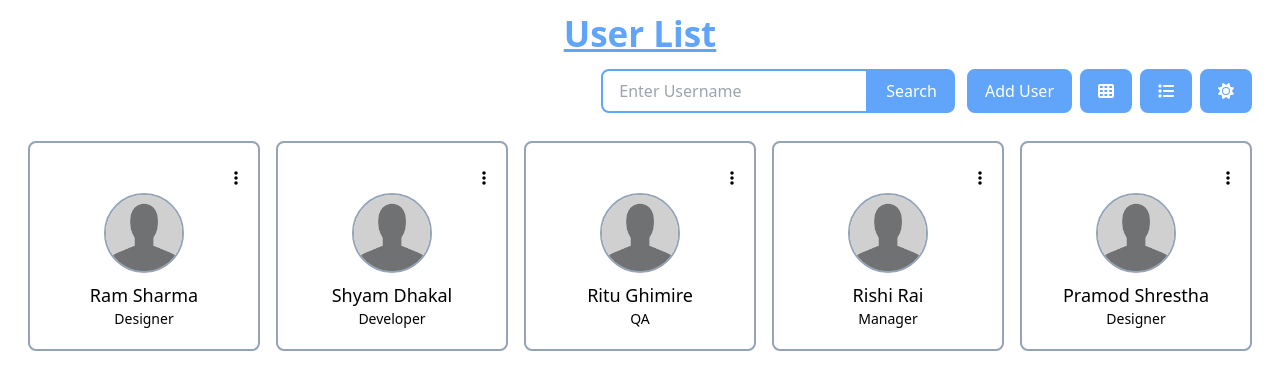
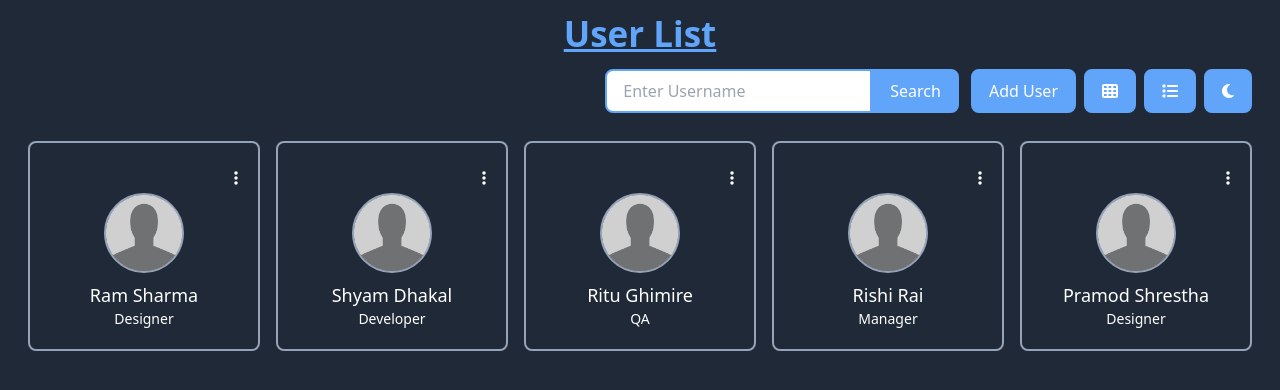
Before and after one commit to SanjeevMhn/userCrud, a React (Vite) app: page / in a window 1280 px wide. Shown: the top 390 px of the page. Built offline with nearby package versions, Linux system fonts and the light colour scheme.

Commit message:
[CHANGED]: changed default color scheme to dark mode

```diff
--- a/src/App.jsx
+++ b/src/App.jsx
@@ -1,11 +1,10 @@
-import React, { createContext, useRef, useState } from 'react';
+import React, { createContext, useContext, useRef, useState } from 'react';
 import Header from './components/Header';
 import MainContent from './components/MainContent';
 import AddUserForm from './components/AddUserForm';
 import { ThemeContext } from './context/ThemeContext';
 
 const App = () => {
-
   let defaultUserImage = './src/assets/user.png';
   let [addUserForm, setAddUserForm] = useState(false);
   let [showDropDown, setShowDropDown] = useState(false);
@@ -19,7 +18,8 @@ const App = () => {
   let [searchName, setSearchName] = useState("");
   let [changeView, setChangeView] = useState('grid');
   let [disableField, setDisableField] = useState(false);
-  let [theme,setTheme] = useState('light');
+
+  let [theme,setTheme] = useState('dark');
   let [users, setUsers] = useState([
     {
       "id": 100,
```
